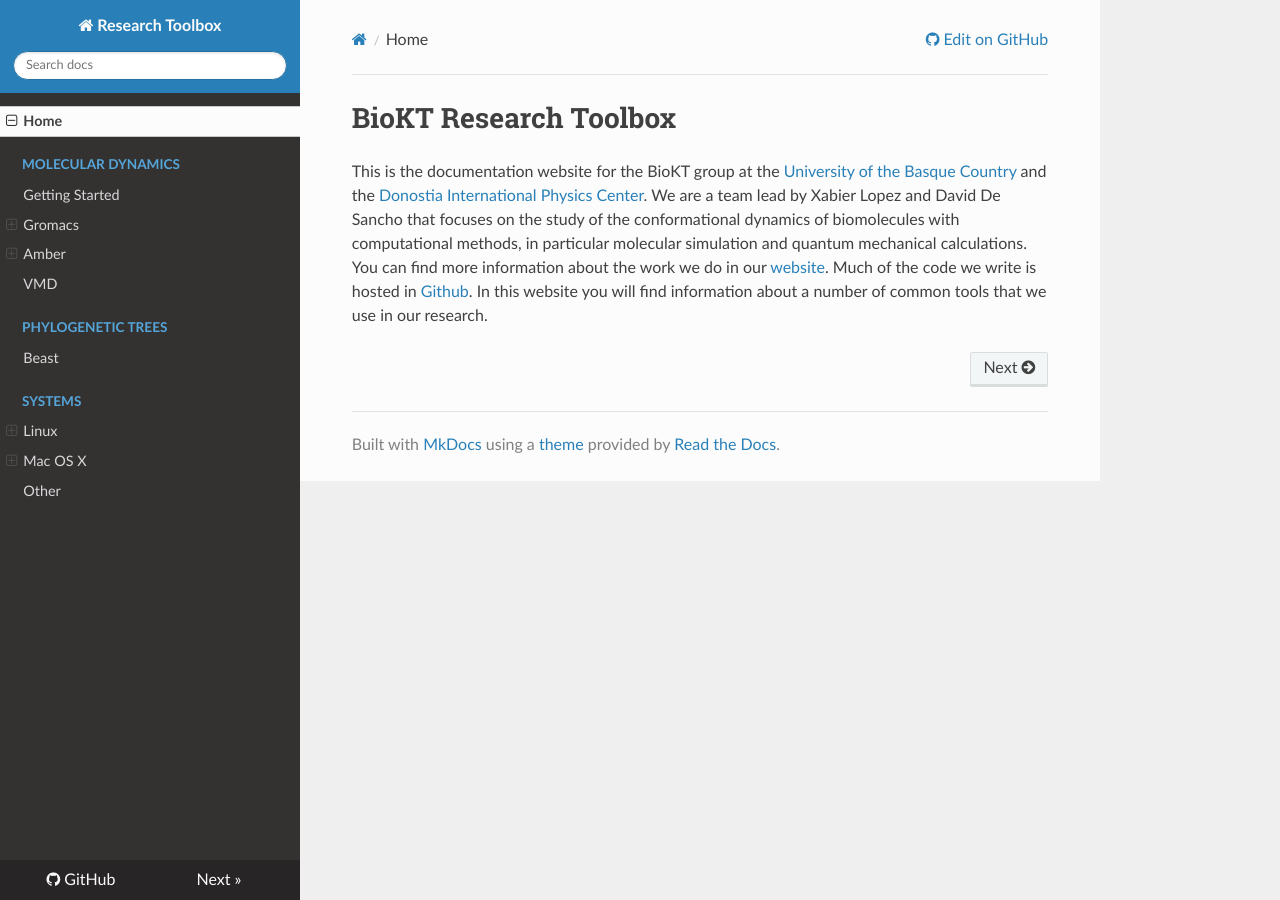
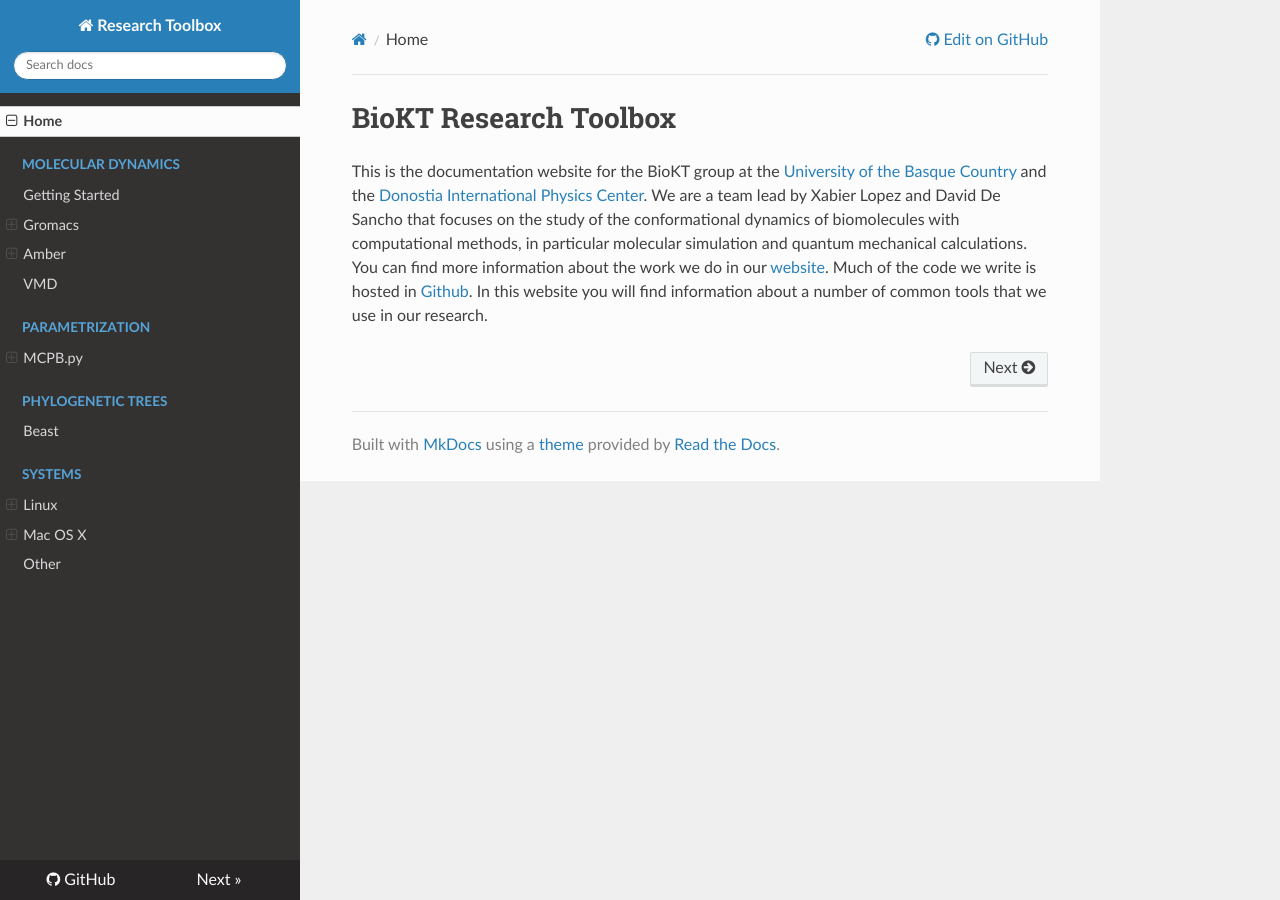
Before and after one commit to BioKT/ResDocs, an MkDocs documentation site: the page built from docs/index.md, in a window 1280 px wide. Built offline with MkDocs 1.6.1, drawn with Linux system fonts in a browser that asks for light colours; nearby versions of some CDN libraries.

Commit message:
Update mkdocs.yml

```diff
--- a/mkdocs.yml
+++ b/mkdocs.yml
@@ -16,6 +16,10 @@ nav:
     - Amber:
       - Building molecules: 'Amber/peptide.md'
     - 'VMD': 'VMD/tools.md'
+  - Parametrization:
+    - MCPB.py:
+      - Installation: 'MCPB.py/installation.md'
+
   - Phylogenetic trees:
     - Beast: 'Beast/installation.md'
   - Systems:
```
